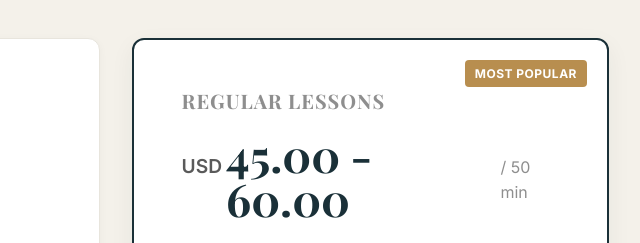
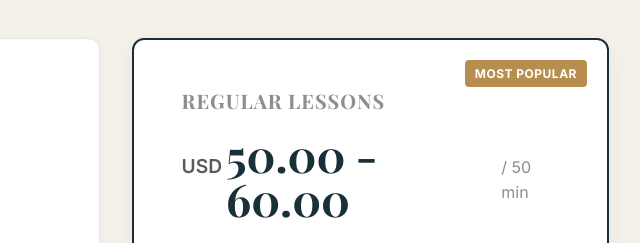
Before and after one commit to doctorSong1/songkyongsup, a plain HTML site: page index.html in a window 1280 px wide. Shown: the part 2700-2943 px from the top of the page, 481-1121 px from the left. Drawn offline with nearby package versions, Linux system fonts and the light colour scheme; a web font is replaced by a local one.

Commit message:
Update lesson price range in index.html

```diff
--- a/index.html
+++ b/index.html
@@ -197,7 +197,7 @@
                     <h4>Regular Lessons</h4>
                     <div class="price-wrapper">
                         <span class="currency">USD</span>
-                        <span class="amount">45.00 - 60.00</span>
+                        <span class="amount">50.00 - 60.00</span>
                         <span class="period">/ 50 min</span>
                     </div>
                     <div class="pricing-table-mini">
```
